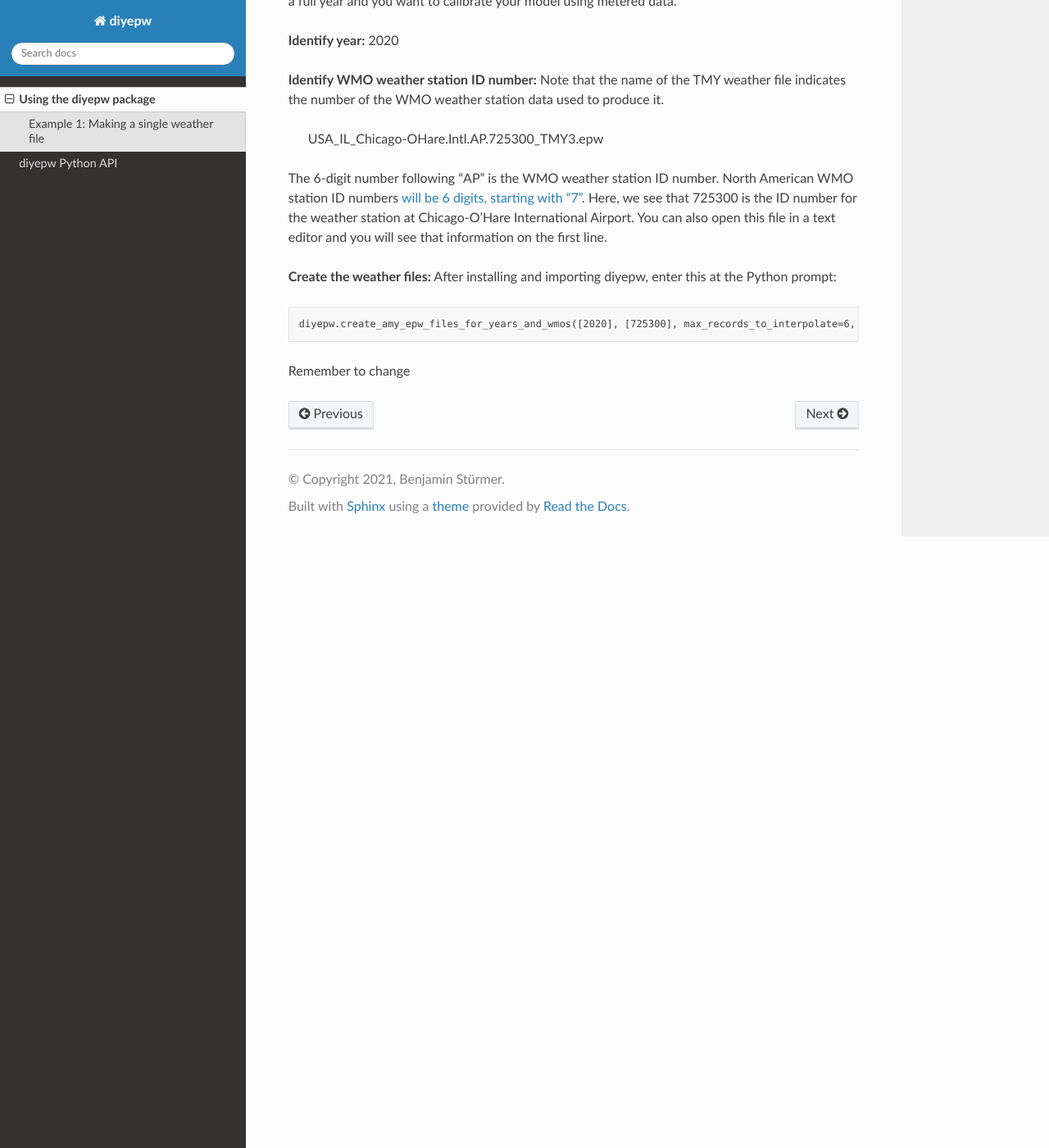
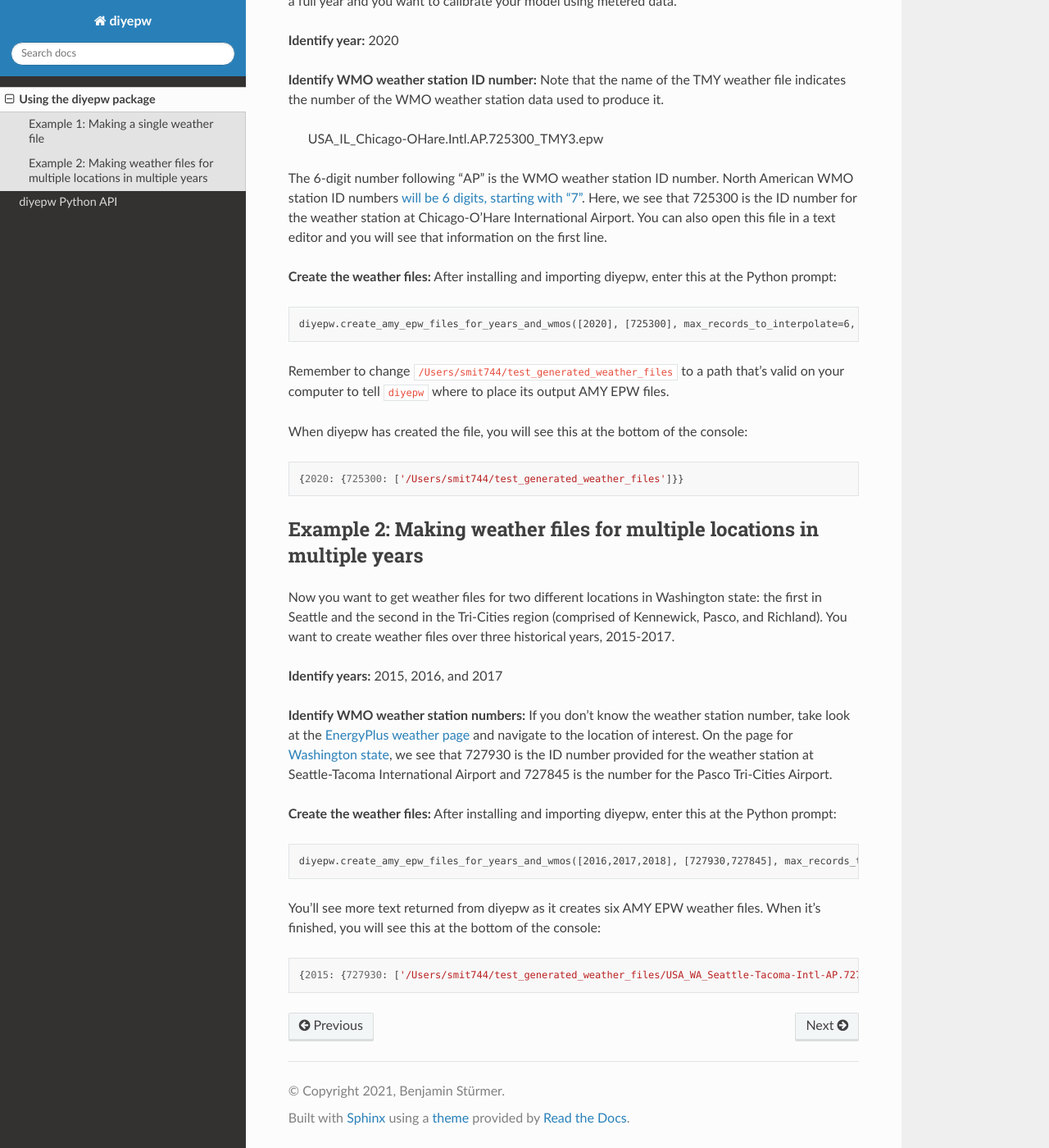
Before and after one commit to IMMM-SFA/diyepw, a Sphinx documentation site: the page built from docs/tutorial.rst, in a window 1280 px wide and 1400 px high, scrolled down 1696 px. Shown: the whole window at 82% size. Built offline with Sphinx 7.4.7 and the Read the Docs theme 2.0.0, drawn with Linux system fonts in a browser that asks for light colours.

Commit message:
Update tutorial.rst

```diff
--- a/docs/tutorial.rst
+++ b/docs/tutorial.rst
@@ -66,4 +66,30 @@ The 6-digit number following “AP” is the WMO weather station ID number. Nort
 
     diyepw.create_amy_epw_files_for_years_and_wmos([2020], [725300], max_records_to_interpolate=6, max_records_to_impute=48, max_missing_amy_rows=5, allow_downloads=True, amy_epw_dir=’/Users/smit744/test_generated_weather_files’)
 
-Remember to change
+Remember to change ``/Users/smit744/test_generated_weather_files`` to a path that’s valid on your computer to tell ``diyepw`` where to place its output AMY EPW files.
+
+When diyepw has created the file, you will see this at the bottom of the console:
+::
+
+    {2020: {725300: ['/Users/smit744/test_generated_weather_files']}}
+
+
+
+Example 2: Making weather files for multiple locations in multiple years
+--------------------------------------------------------------------------------
+
+Now you want to get weather files for two different locations in Washington state: the first in Seattle and the second in the Tri-Cities region (comprised of Kennewick, Pasco, and Richland). You want to create weather files over three historical years, 2015-2017.
+
+**Identify years:** 2015, 2016, and 2017
+
+**Identify WMO weather station numbers:** If you don’t know the weather station number, take look at the `EnergyPlus weather page <https://energyplus.net/weather>`_ and navigate to the location of interest. On the page for `Washington state <https://energyplus.net/weather-region/north_and_central_america_wmo_region_4/USA/WA>`_, we see that 727930 is the ID number provided for the weather station at Seattle-Tacoma International Airport and 727845 is the number for the Pasco Tri-Cities Airport.
+
+**Create the weather files:** After installing and importing diyepw, enter this at the Python prompt:
+::
+
+    diyepw.create_amy_epw_files_for_years_and_wmos([2016,2017,2018], [727930,727845], max_records_to_interpolate=6, max_records_to_impute=48, max_missing_amy_rows=5, allow_downloads=True,amy_epw_dir=’/Users/smit744/test_generated_weather_files’)
+
+You’ll see more text returned from diyepw as it creates six AMY EPW weather files. When it’s finished, you will see this at the bottom of the console:
+::
+
+{2015: {727930: ['/Users/smit744/test_generated_weather_files/USA_WA_Seattle-Tacoma-Intl-AP.727930_AMY_2015.epw'], 727845:      ['/Users/smit744/test_generated_weather_files/USA_WA_Pasco-Tri-Cities-AP.727845_AMY_2015.epw']}, 2016: {727930: ['/Users/smit744/test_generated_weather_files/USA_WA_Seattle-Tacoma-Intl-AP.727930_AMY_2016.epw'], 727845: ['/Users/smit744/test_generated_weather_files/USA_WA_Pasco-Tri-Cities-AP.727845_AMY_2016.epw']}, 2017: {727930: ['/Users/smit744/test_generated_weather_files/USA_WA_Seattle-Tacoma-Intl-AP.727930_AMY_2017.epw'], 727845: ['/Users/smit744/test_generated_weather_files/USA_WA_Pasco-Tri-Cities-AP.727845_AMY_2017.epw']}}
```
